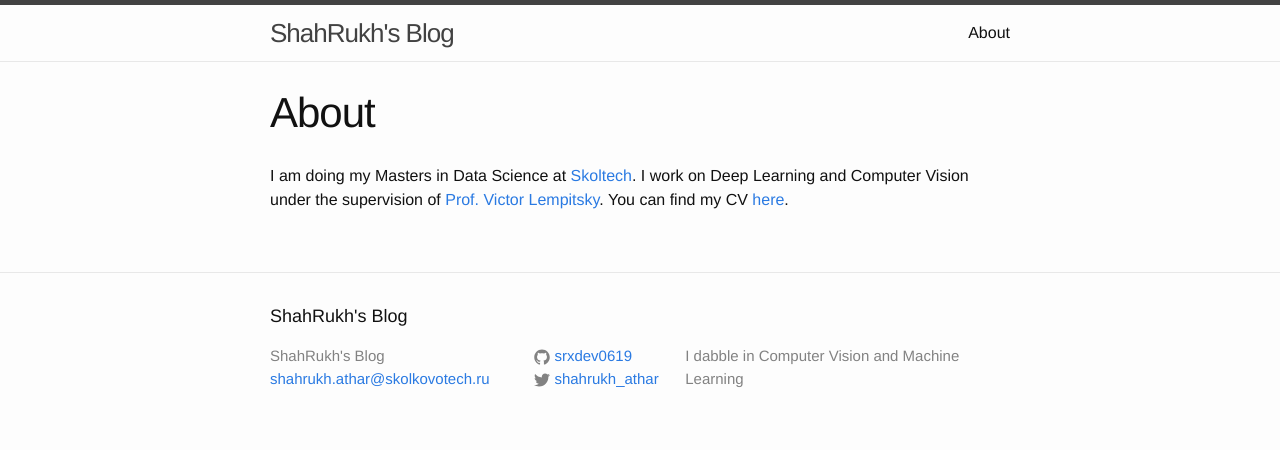
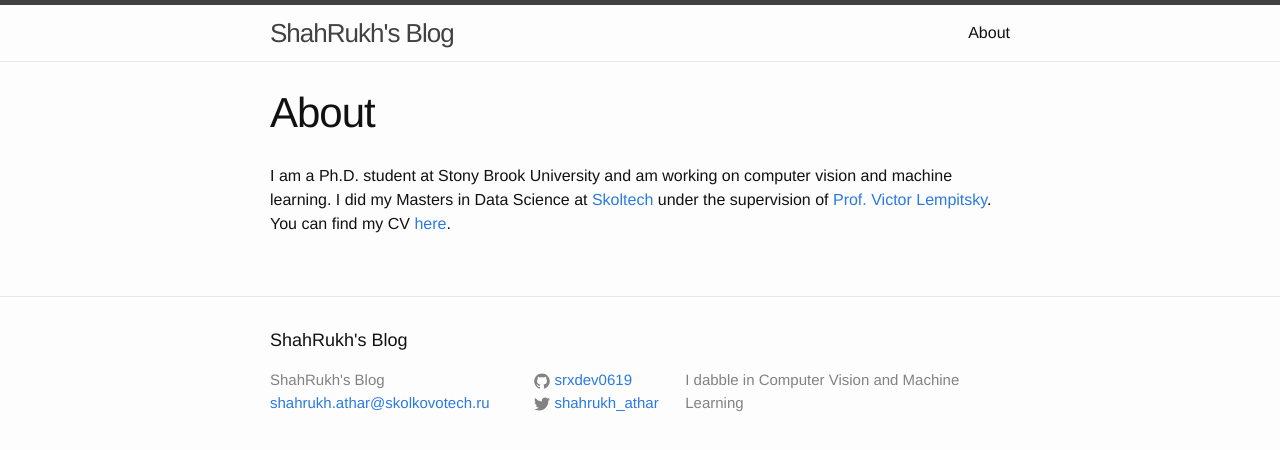
Before and after one commit to shahrukhathar/shahrukhathar.github.io, a Jekyll site: the page built from about.md, in a window 1280 px wide. Shown: the top 450 px of the page. Built offline with Jekyll 4.4.1, drawn with Linux system fonts in a browser that asks for light colours.

Commit message:
Updated Links

```diff
--- a/about.md
+++ b/about.md
@@ -4,4 +4,4 @@
 permalink: /about/
 ---
 
-I am doing my Masters in Data Science at [Skoltech](https://http://www.skoltech.ru/en). I work on Deep Learning and Computer Vision under the supervision of [Prof. Victor Lempitsky](http://faculty.skoltech.ru/people/victorlempitsky). You can find my CV [here](/assets/CV.pdf).
+I am a Ph.D. student at Stony Brook University and am working on computer vision and machine learning. I did my Masters in Data Science at [Skoltech](https://http://www.skoltech.ru/en) under the supervision of [Prof. Victor Lempitsky](http://faculty.skoltech.ru/people/victorlempitsky). You can find my CV [here](/assets/CV.pdf).
```
Also changed, not shown: 3 other files.
